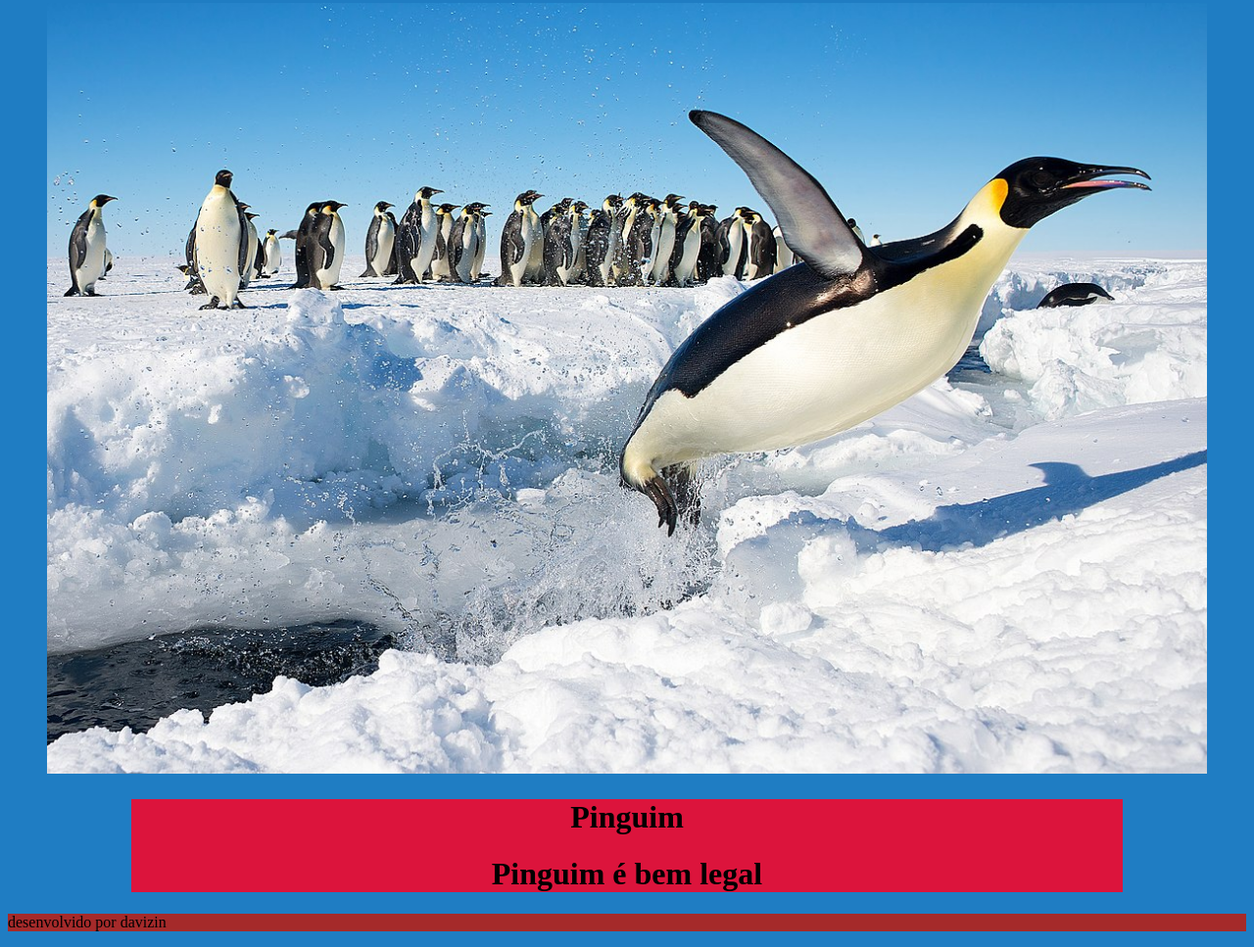
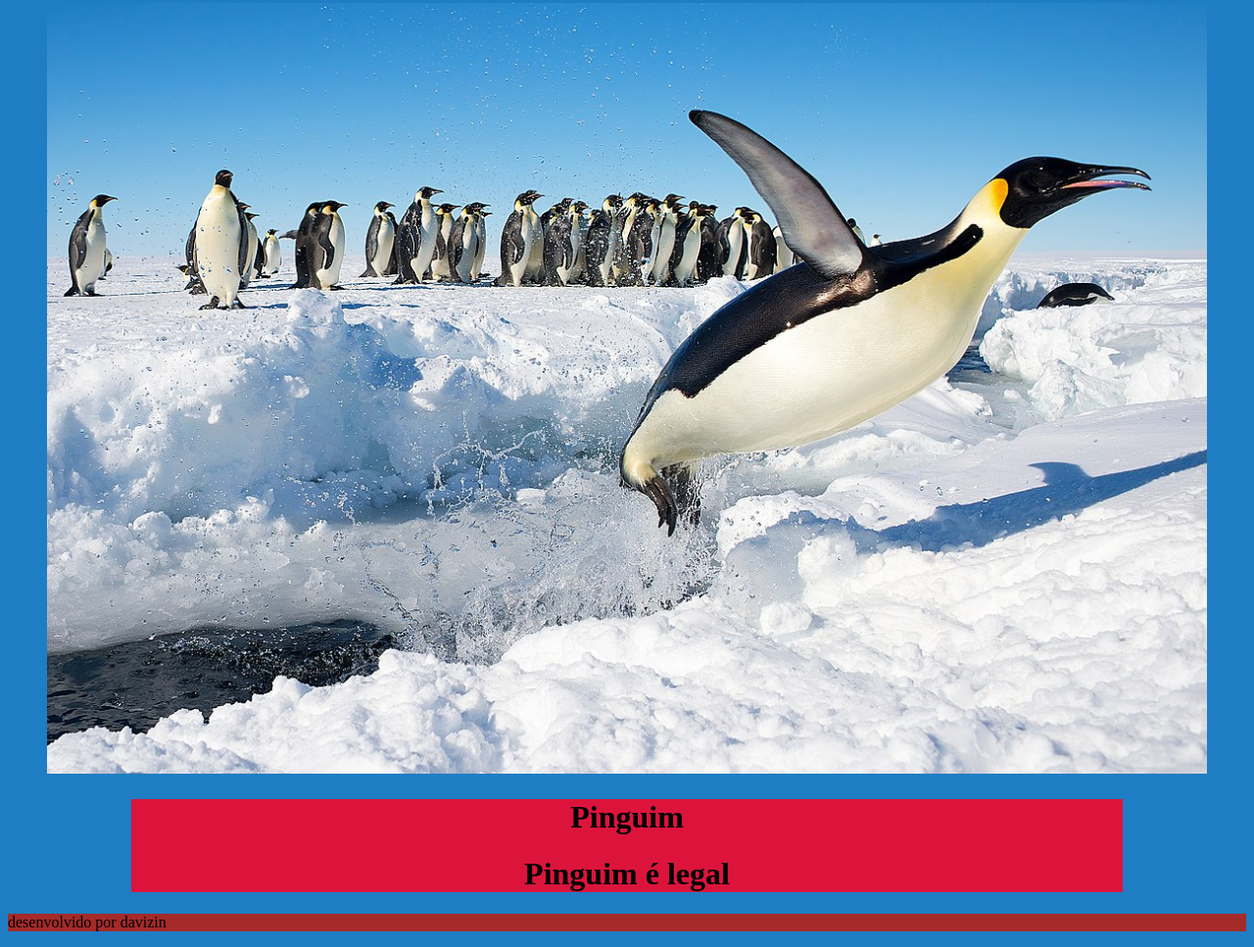
Before and after one commit to daviramos1c/Material_IW, a plain HTML site: page index.html in a window 1280 px wide. Shown: the part 123-1090 px from the top of the page at 98% size. Drawn offline with Linux system fonts and the light colour scheme.

Commit message:
clonagem

```diff
--- a/index.html
+++ b/index.html
@@ -37,7 +37,7 @@
   <div class="Container"> <!-- Conteudo do site -->
 
     <h1>Pinguim</h1>
-    <h1>Pinguim é bem legal</h1>
+    <h1>Pinguim é legal</h1>
 
   </div>
 
```
